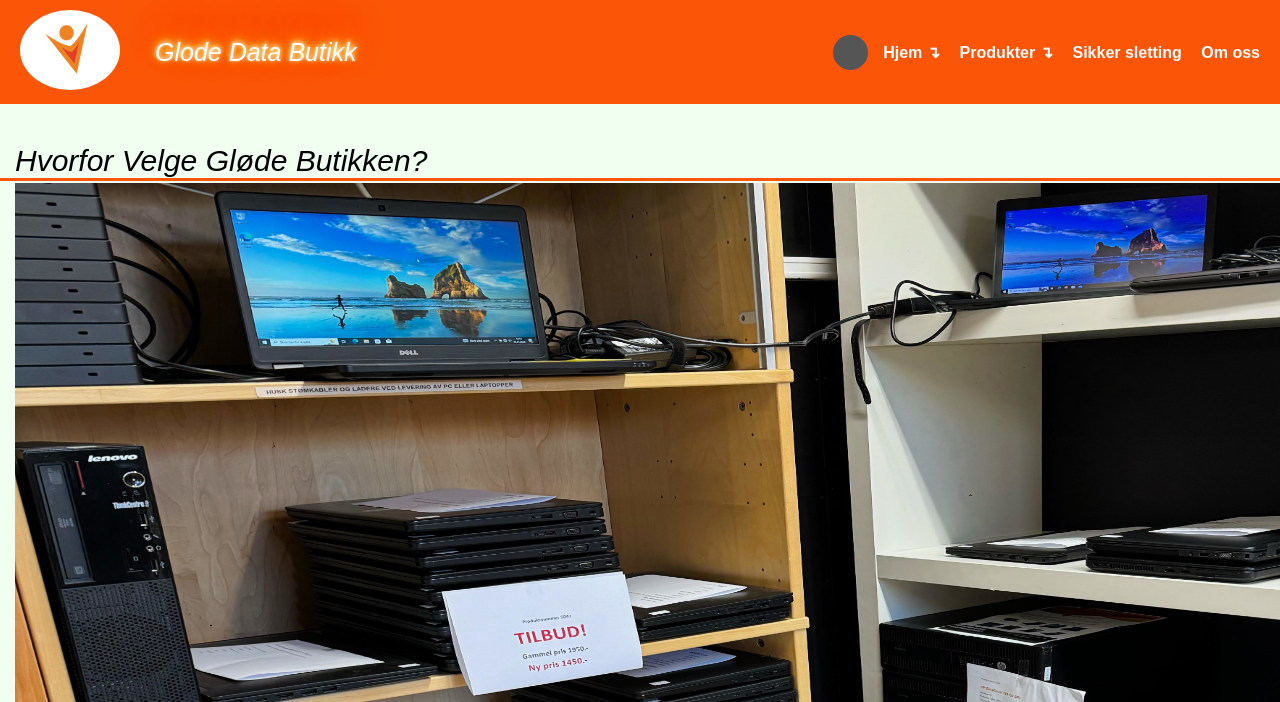
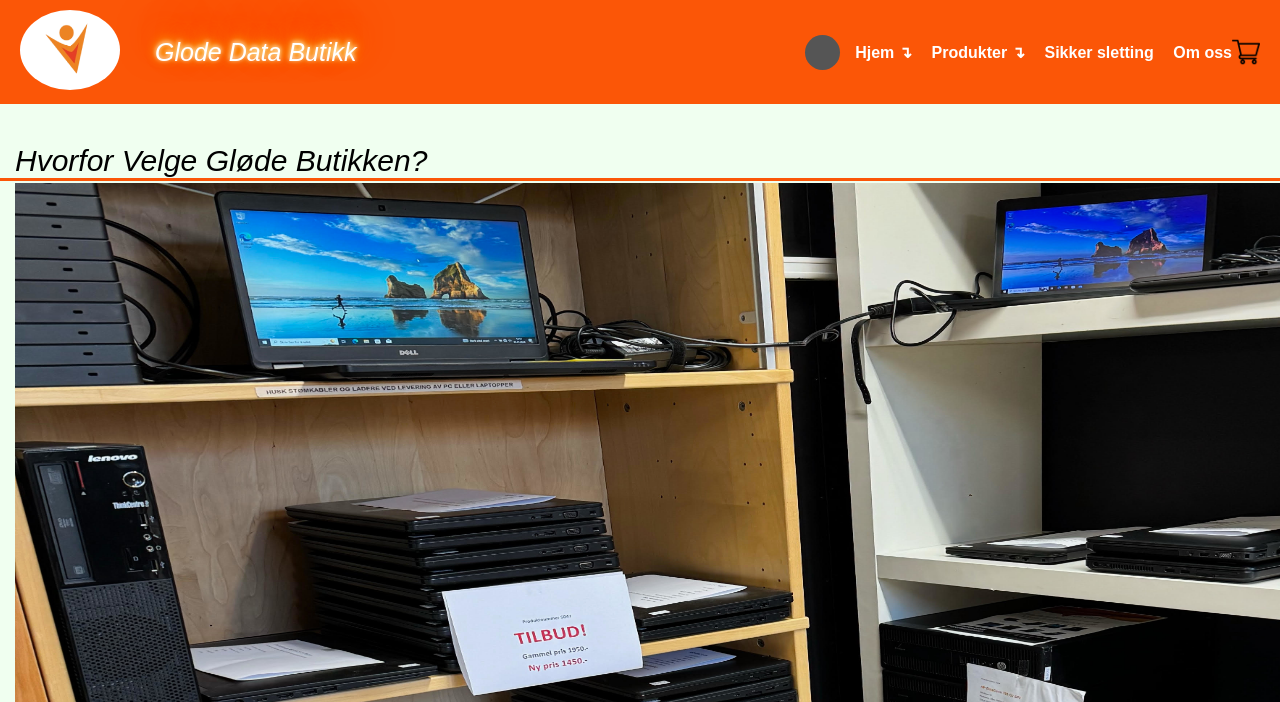
Before and after one commit to PollyKoder/GlodeButikken, a PHP site: page /landingPage.html in a window 1280 px wide; the page is wider, and only the part inside the window is pictured. Shown: the top 702 px of that part. Run offline with PHP 8.4, Linux system fonts and the light colour scheme.

Commit message:
shoppingCart style

```diff
--- a/landingPage.html
+++ b/landingPage.html
@@ -40,6 +40,7 @@
             <a href="https://www.alverbutikken.no/produkt/sikker-sletting/" class="header-btn"> Sikker sletting </a>
             <a href="https://www.alverbutikken.no/om-oss/" class="header-btn">Om oss</a>
         </div>
+        <img class="shoppingCart" src="/GlodeButikken/Amalie/img/shopping-cart_Main.png" alt="shoppingCart">
 
         <img class="hamburgerMeny" src="/GlodeButikken/Amalie/img/Hamburger.png" alt="img icon">
     </header>
--- a/style.css
+++ b/style.css
@@ -106,6 +106,12 @@ header {
   margin-right: 10px;
   border-radius: 50%;
   background-color: #fb5607;
+}
+
+.shoppingCart {
+  width: 28px;
+  height: 28px;
+  cursor: pointer;
 }
 
 /* Dropdown */
```
Also changed, not shown: Amalie/img/shopping-cart_Backup.png (added), Amalie/img/shopping-cart_Main.png (added).
